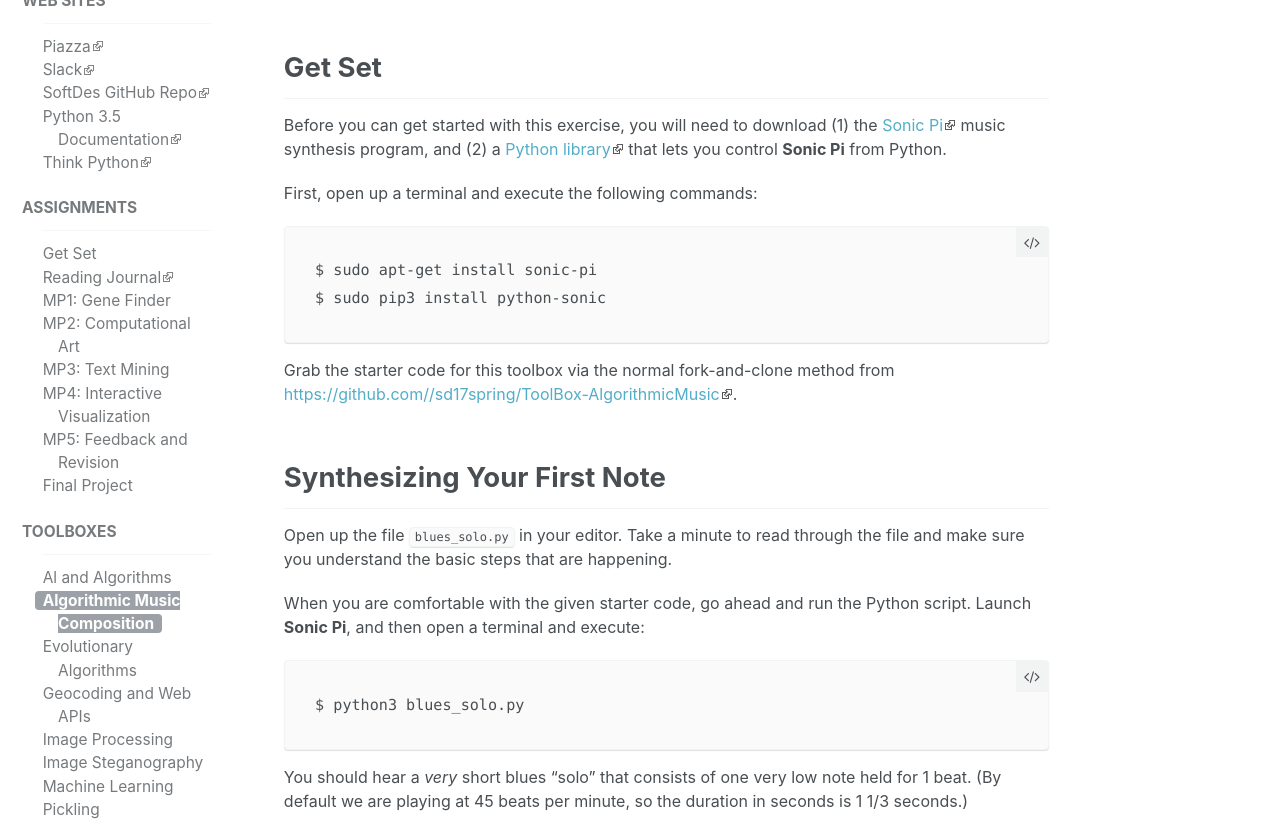
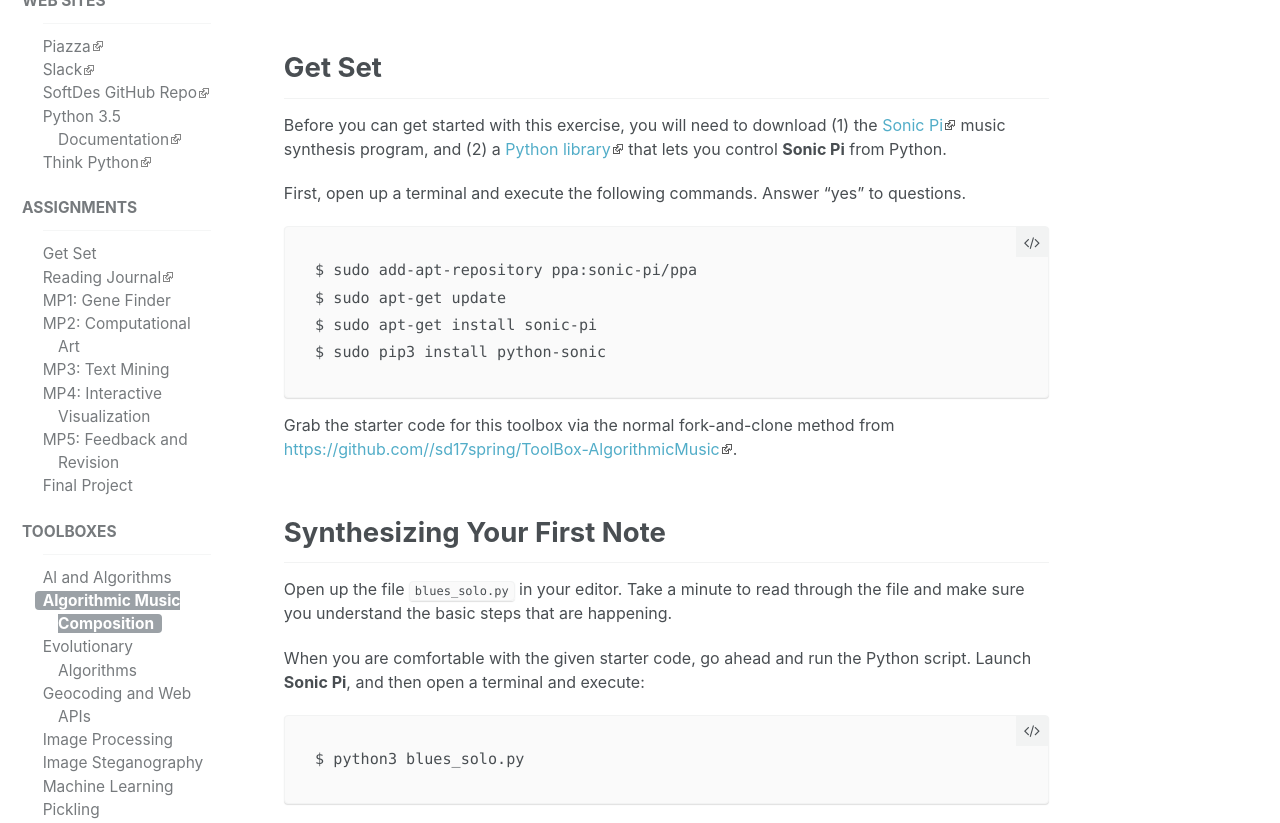
Before and after one commit to sd17spring/sd17spring.github.io, a Jekyll site: the page built from _toolboxes/algorithmic-music-composition.md, in a window 1280 px wide and 900 px high, scrolled down 940 px, cut to the strip 77-900 px from the top of the window. Built offline with Jekyll 4.4.1, drawn with Linux system fonts in a browser that asks for light colours.

Commit message:
algorithmic music: add add-apt-repository

```diff
--- a/_toolboxes/algorithmic-music-composition.md
+++ b/_toolboxes/algorithmic-music-composition.md
@@ -28,8 +28,10 @@ Before you can get started with this exercise, you will need to download
 [Sonic Pi](http://sonic-pi.net) music synthesis program, and
 (2) a [Python library](https://github.com/gkvoelkl/python-sonic) that lets you control **Sonic Pi** from Python.
 
-First, open up a terminal and execute the following commands:
+First, open up a terminal and execute the following commands. Answer "yes" to questions.
 
+    $ sudo add-apt-repository ppa:sonic-pi/ppa
+    $ sudo apt-get update
     $ sudo apt-get install sonic-pi
     $ sudo pip3 install python-sonic
 
```
